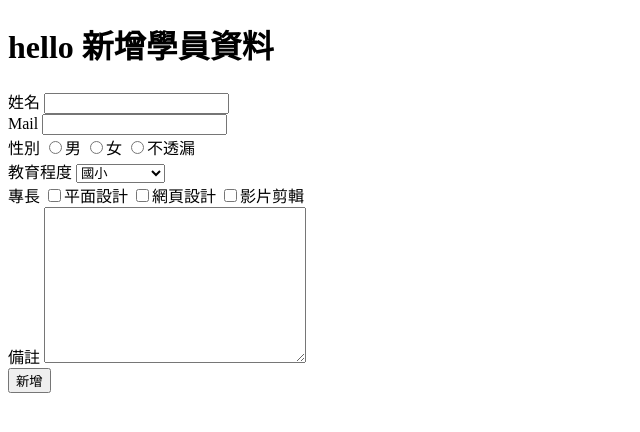
After one commit to a19860101/PHP-13-20200615, a PHP site: page /create.php in a window 1280 px wide. The commit adds this page. Shown: the top 432 px of the page, without its empty margins (0-640 px from the left). Run offline with PHP 8.4, Linux system fonts and the light colour scheme.

Commit message:
20200701

```diff
--- /dev/null
+++ b/pdo/create.php
@@ -0,0 +1,48 @@
+<!DOCTYPE html>
+<html lang="en">
+<head>
+    <meta charset="UTF-8">
+    <meta name="viewport" content="width=device-width, initial-scale=1.0">
+    <title>Document</title>
+</head>
+<body>
+    <h1>hello 新增學員資料</h1>
+    <form action="store.php" method="post">
+        <div>
+            姓名
+            <input type="text" name="user">
+        </div>
+        <div>
+            Mail
+            <input type="text" name="mail">
+        </div>
+        <div>
+            性別
+            <input type="radio" name="gender" value="男">男
+            <input type="radio" name="gender" value="女">女
+            <input type="radio" name="gender" value="不透漏">不透漏
+        </div>
+        <div>
+            教育程度
+            <select name="edu">
+                <option value="國小">國小</option>
+                <option value="國中">國中</option>
+                <option value="高中職">高中職</option>
+                <option value="大專院校">大專院校</option>
+                <option value="研究所以上">研究所以上</option>
+            </select>
+        </div>
+        <div>
+            專長
+            <input type="checkbox" name="skill[]" value="平面設計">平面設計
+            <input type="checkbox" name="skill[]" value="網頁設計">網頁設計
+            <input type="checkbox" name="skill[]" value="影片剪輯">影片剪輯
+        </div>
+        <div>
+            備註
+            <textarea name="comment" cols="30" rows="10"></textarea>
+        </div>
+        <input type="submit" value="新增">
+    </form>
+</body>
+</html>
--- a/pdo/index.php
+++ b/pdo/index.php
@@ -28,6 +28,9 @@
     </style>
 </head>
 <body>
+    <nav>
+        <a href="create.php">新增學員資料</a>
+    </nav>
     <table>
         <tr>
             <th>#</th>
```
Also changed, not shown: pdo/store.php (added, +17 -0 lines).
